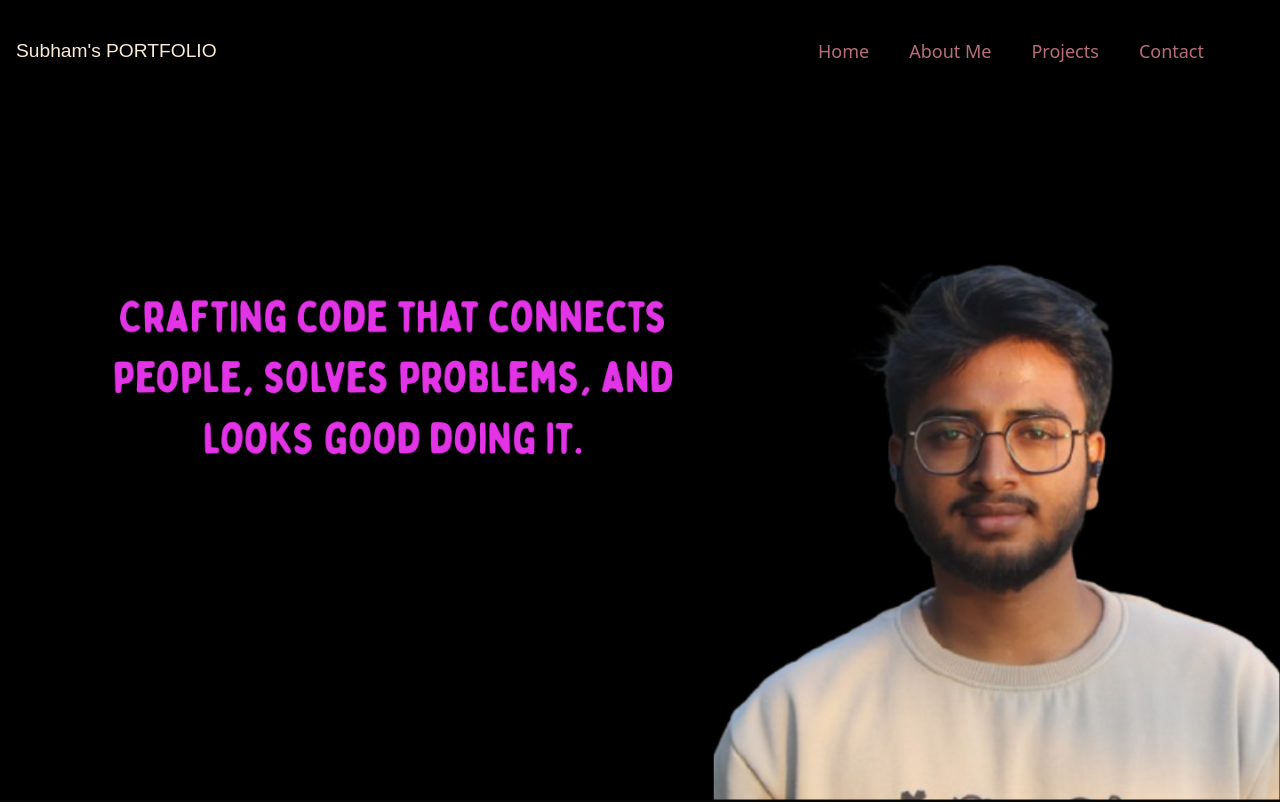
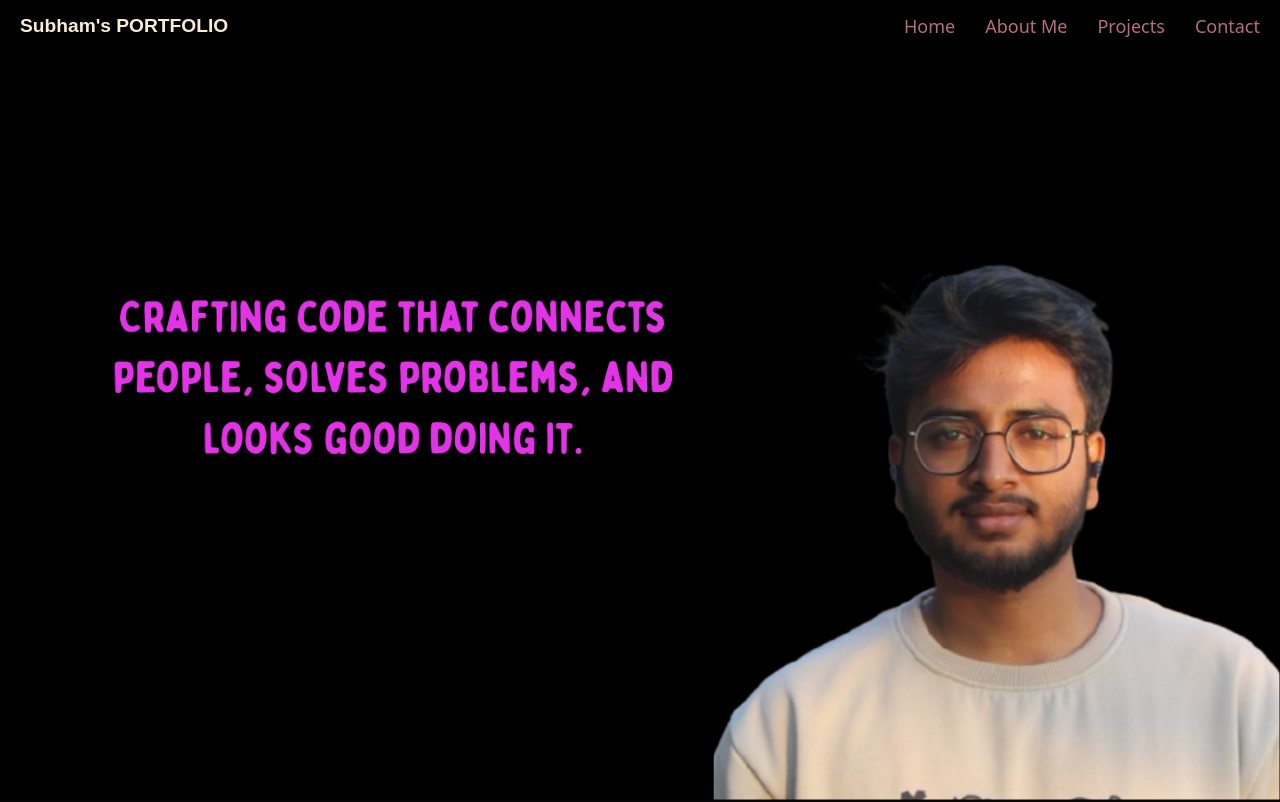
Before and after one commit to Subham044556/Portfolio, a React (Vite) app: page / in a window 1280 px wide. Shown: the top 802 px of the page. Built offline with nearby package versions, Linux system fonts and the light colour scheme.

Commit message:
refactor navbar structure and styles for improved layout and readability

```diff
--- a/src/App.jsx
+++ b/src/App.jsx
@@ -121,11 +121,12 @@ function App() {
         ></div>
       </div>
 
-      <div className="fixed top-0 w-full z-50 bg-black bg-opacity-90 backdrop-blur-md px-4 py-3 shadow-lg">
-        <div className="flex justify-between items-center">
+          {/* navbar section */}
+      <div className="navbar">
+        <div className="navbar-container">
           <h1 className="site-name">Subham's PORTFOLIO</h1>
-          <nav className="nav flex justify-end flex-row-reverse">
-            <ul className="flex space-x-8 text-lg font-medium text-white">
+          <nav className="nav">
+            <ul>
               <li>
                 <a href="#">Home</a>
               </li>
--- a/src/index.css
+++ b/src/index.css
@@ -18,48 +18,75 @@ body{
   align-items: center;
 } */
 /* bg-[#97a9af44] p-1 m-1 hover:underline cursor-pointer */
-.nav {
-  display: flex;
-  justify-content:space-between;
-  align-items: center;
-  padding: 15px 40px;
+/* Navbar container */
+.navbar {
+  position: fixed;
   top: 0;
-  left: 0;
+  width: 100%;
+  z-index: 999;
+  background-color: rgba(0, 0, 0, 0.9); /* Transparent dark background */
+  backdrop-filter: blur(10px);
+  box-shadow: 0 4px 12px rgba(0, 0, 0, 0.5);
+  padding: 12px 20px;
 }
 
+/* Inner container */
+.navbar-container {
+  display: flex;
+  justify-content: space-between;
+  align-items: center;
+  max-width: 1280px;
+  margin: 0 auto;
+}
+
+/* Branding */
+.site-name {
+  color: #ffffff;
+  font-size: 1.5rem;
+  font-weight: 600;
+}
+
+/* Nav menu */
+.nav ul {
+  display: flex;
+  gap: 30px;
+  margin: 0;
+  padding: 0;
+}
 
 .nav ul li {
- display: inline-block;
- list-style: none;
- margin: 10px 20px;
+  list-style: none;
 }
-.nav ul li a{
-  color:#b76e79;
+
+.nav ul li a {
+  color: #b76e79;
   text-decoration: none;
-  font-size:18px;
+  font-size: 18px;
+  font-weight: 500;
   position: relative;
+  transition: color 0.3s ease;
+}
 
-}
-.nav ul li a:hover{
+/* Hover styles */
+.nav ul li a:hover {
   color: #dc28ed;
 }
 
-
-.nav ul li a::after{
-  content:' ';
-  width:0;
+.nav ul li a::after {
+  content: '';
+  width: 0;
   height: 3px;
-  background:#c420d3;
+  background: #c420d3;
   position: absolute;
   left: 0;
   bottom: -6px;
-  transition: 0.5s;
+  transition: width 0.4s ease;
 }
 
-.nav ul li a:hover::after{
- width: 100%;
+.nav ul li a:hover::after {
+  width: 100%;
+}
 
-}
 
 .abt_me{
   font-family: Cambria, Cochin, Georgia, Times, 'Times New Roman', serif;
```
